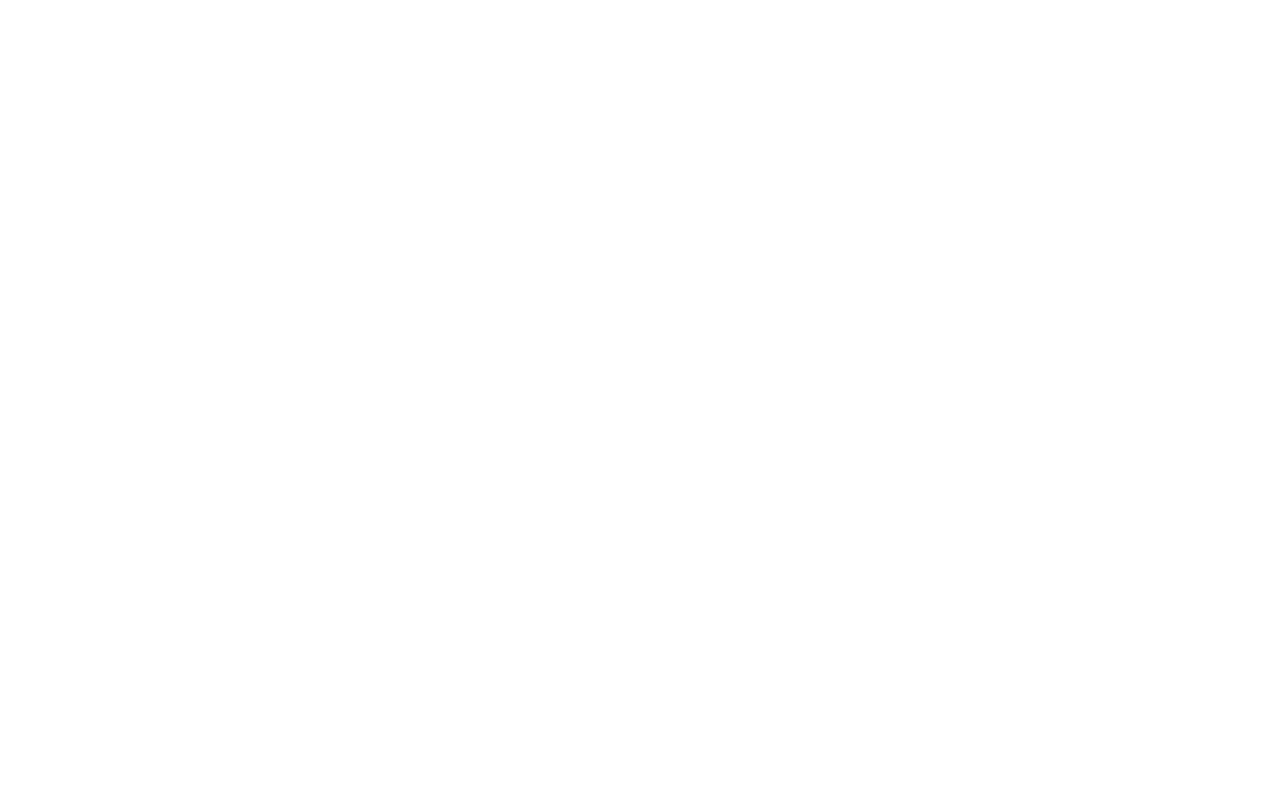
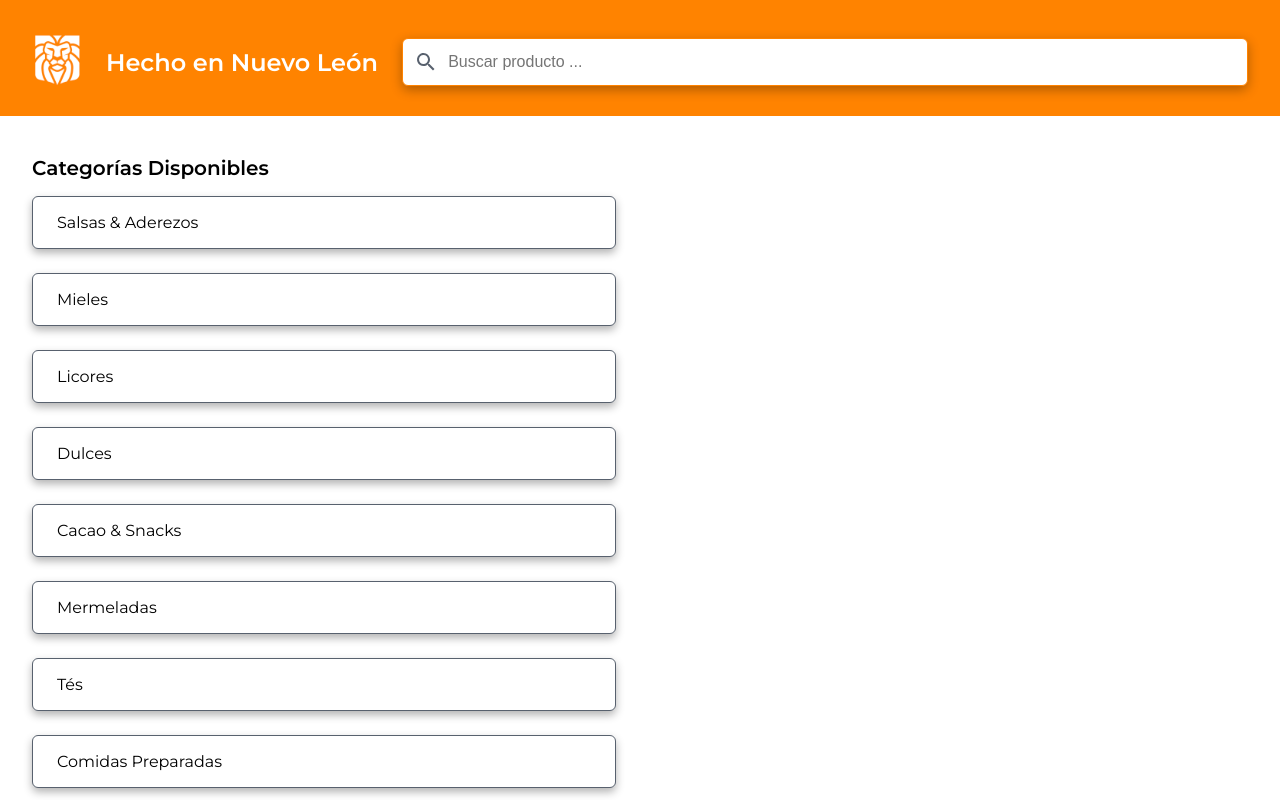
Before and after one commit to fatigzzr/Hecho-en-Nuevo-Leon, a React (Vite) app: page /categorias in a window 1280 px wide. Before the commit this address had no page. Shown: the top 800 px of the page. Built offline with nearby package versions, Linux system fonts and the light colour scheme.

Commit message:
Add Categorias page and styles; update routing in App component

```diff
--- a/src/App.jsx
+++ b/src/App.jsx
@@ -1,6 +1,7 @@
 import { BrowserRouter as Router, Routes, Route } from 'react-router-dom';
 import Home from './pages/Home';
 import Categoria from './pages/Categoria';
+import Categorias from './pages/Categorias';
 import Emprendedor from './pages/Emprendedor';
 
 function App() {
@@ -8,6 +9,7 @@
     <Router>
       <Routes>
         <Route path="/" element={<Home />} />
+        <Route path="/categorias" element={<Categorias />} />
         <Route path="/categorias/:nombre" element={<Categoria />} />
         <Route path="/emprendedores/:id" element={<Emprendedor />} />
       </Routes>
--- a/src/main.jsx
+++ b/src/main.jsx
@@ -6,6 +6,7 @@
 import './styles/styles_cards.css'
 import './styles/styles_catalogo.css'
 import './styles/styles_emprendedor.css'
+import './styles/styles_categorias.css'
 import App from './App.jsx'
 
 createRoot(document.getElementById('root')).render(
--- /dev/null
+++ b/src/pages/Categorias.jsx
@@ -0,0 +1,31 @@
+import { Link } from 'react-router-dom';
+import Header from '../components/Header';
+import Footer from '../components/Footer';
+import { categorias } from '../data/data';
+
+function Categorias() {
+    return (
+        <>
+            <Header />
+            <main id='main-categorias'>
+                <section className="categorias-disponibles">
+                    <h2>Categorías Disponibles</h2>
+                    <ul id="lista-categorias-disponibles">
+                        {categorias.map((categoria, index) => (
+                            <li key={index} className="categoria-item">
+                                <Link
+                                    to={`/categorias/${categoria.id}`}
+                                >
+                                    {categoria.nombre}
+                                </Link>
+                            </li>
+                        ))}
+                    </ul>
+                </section>
+            </main>
+            <Footer />
+        </>
+    );
+}
+
+export default Categorias;
--- /dev/null
+++ b/src/styles/styles_categorias.css
@@ -0,0 +1,34 @@
+
+#lista-categorias-disponibles {
+    display: flex;
+    flex-direction: column;
+    gap: 1rem;
+    padding: 0;
+    list-style: none;
+}
+
+.categoria-item {
+    background-color: #FFFFFF;
+    border: 1px solid #58616E;
+    border-radius: 6px;
+    box-shadow: 0 4px 8px rgba(0, 0, 0, 0.3);
+
+}
+
+.categoria-item:hover {
+    background-color: #FFECD8;
+    border: 1px solid #FF8300;
+}
+
+.categoria-item a {
+    display: flex;
+    padding: 1rem 1.5rem;
+}
+
+@media screen and (min-width: 1024px) {
+    #lista-categorias-disponibles {
+        gap: 1.5rem;
+    }
+
+
+}
```
